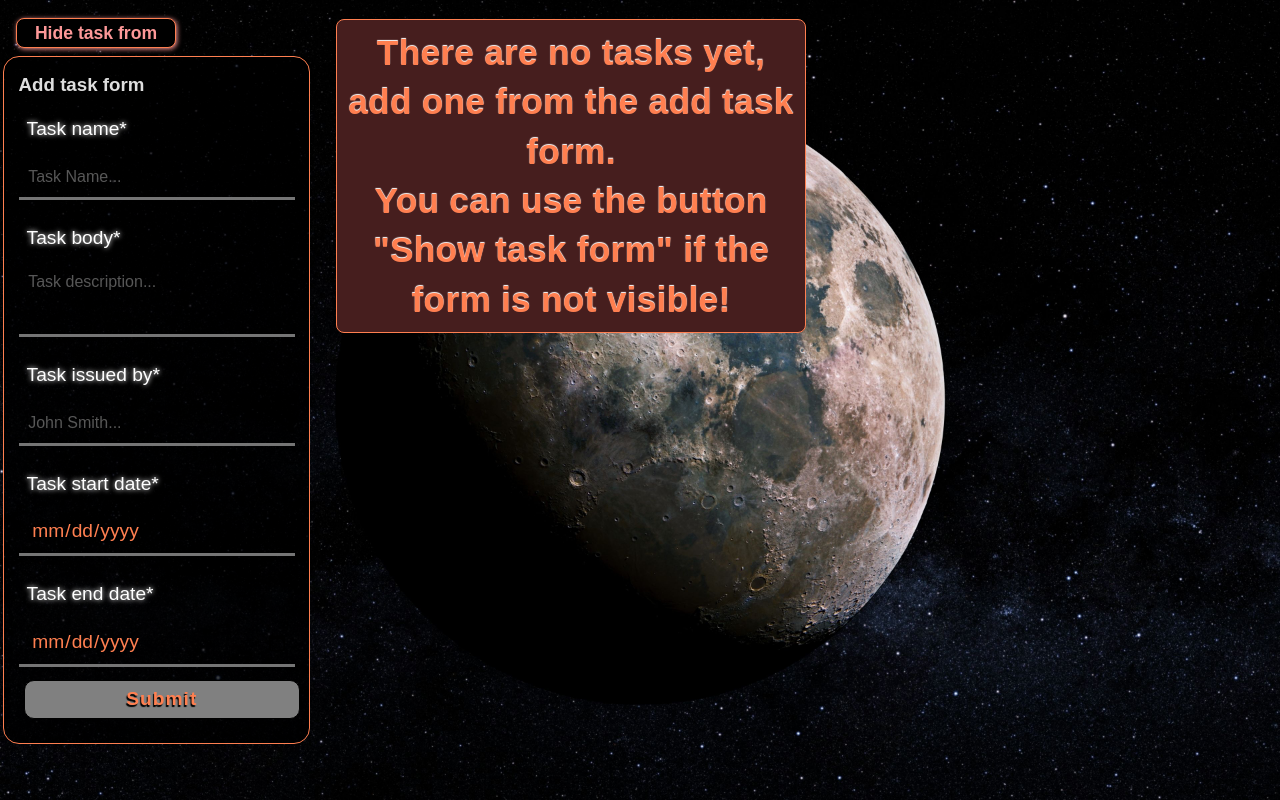
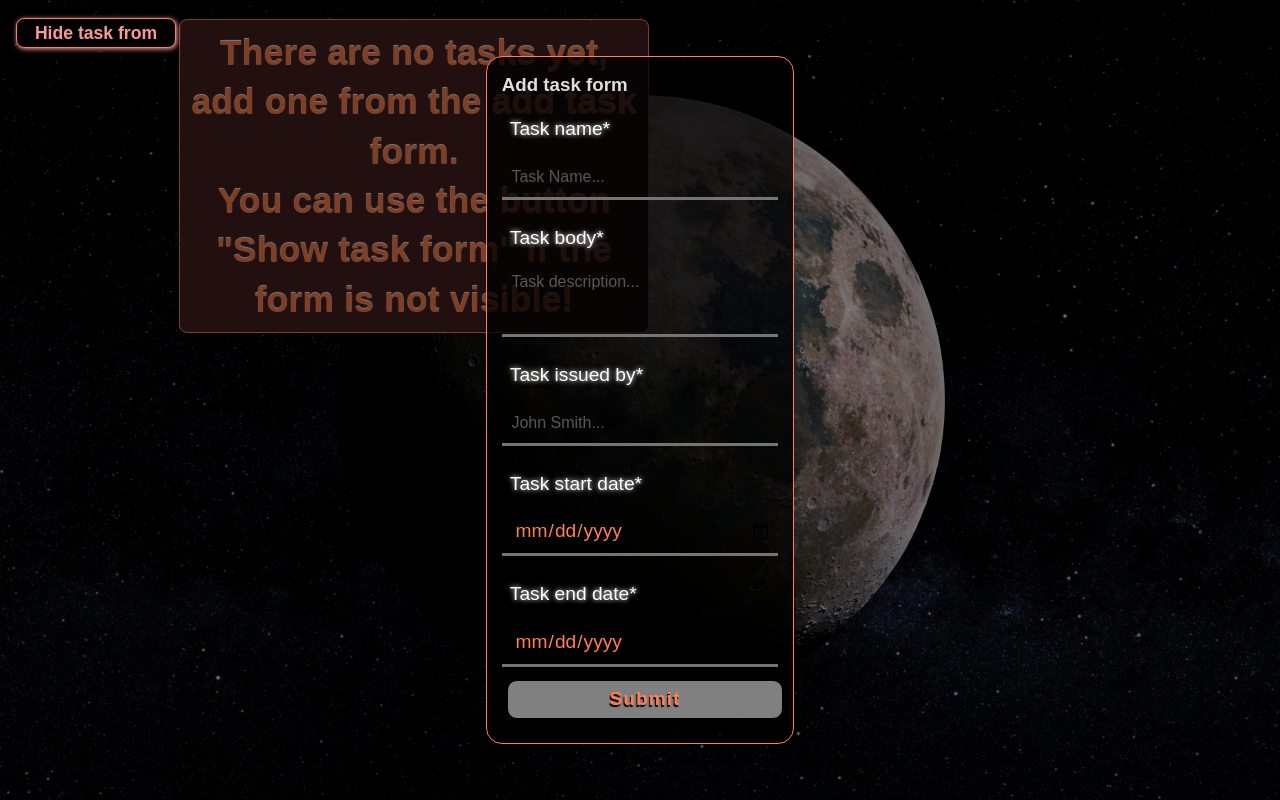
Before and after one commit to SpooRe91/MB-TODO-vite, a React (Vite) app in the folder vite-react-todo/: page / in a window 1280 px wide. Both pictures are taken after a click on the button "Show task form". Built offline with nearby package versions, Linux system fonts and the light colour scheme.

Commit message:
added container for the FormComponent to appear as modal re-arranged imports

```diff
--- a/vite-react-todo/src/App.tsx
+++ b/vite-react-todo/src/App.tsx
@@ -1,19 +1,18 @@
 import './App.scss';
 import './ResetCSS.scss';
 
-import { useAppSelector } from './App/hooks';
+import { Suspense, lazy } from 'react';
+import { globalState, setToShowForm } from './features/globalSlice';
+import { useAppDispatch, useAppSelector } from './App/hooks';
 
 import LoadingComponent from './Components/GlobalComponents/LoadingComponent';
-
-
-import { globalState } from './features/globalSlice';
-import { Suspense, lazy } from 'react';
 
 const AddToDo = lazy(() => import('./Components/AddToDo/AddToDo'));
 const FormComponent = lazy(() => import('./Components/FormComponent/FormComponent'));
 
 function App() {
   const globalStateData = useAppSelector(globalState);
+  const dispatch = useAppDispatch();
 
   return (
     <main>
@@ -29,7 +28,9 @@ function App() {
         {
           globalStateData.showForm
             ?
-            <FormComponent />
+            <div className="formContainer" onClick={() => dispatch(setToShowForm(!globalStateData.showForm))}>
+              <FormComponent />
+            </div>
             :
             null
         }
```
